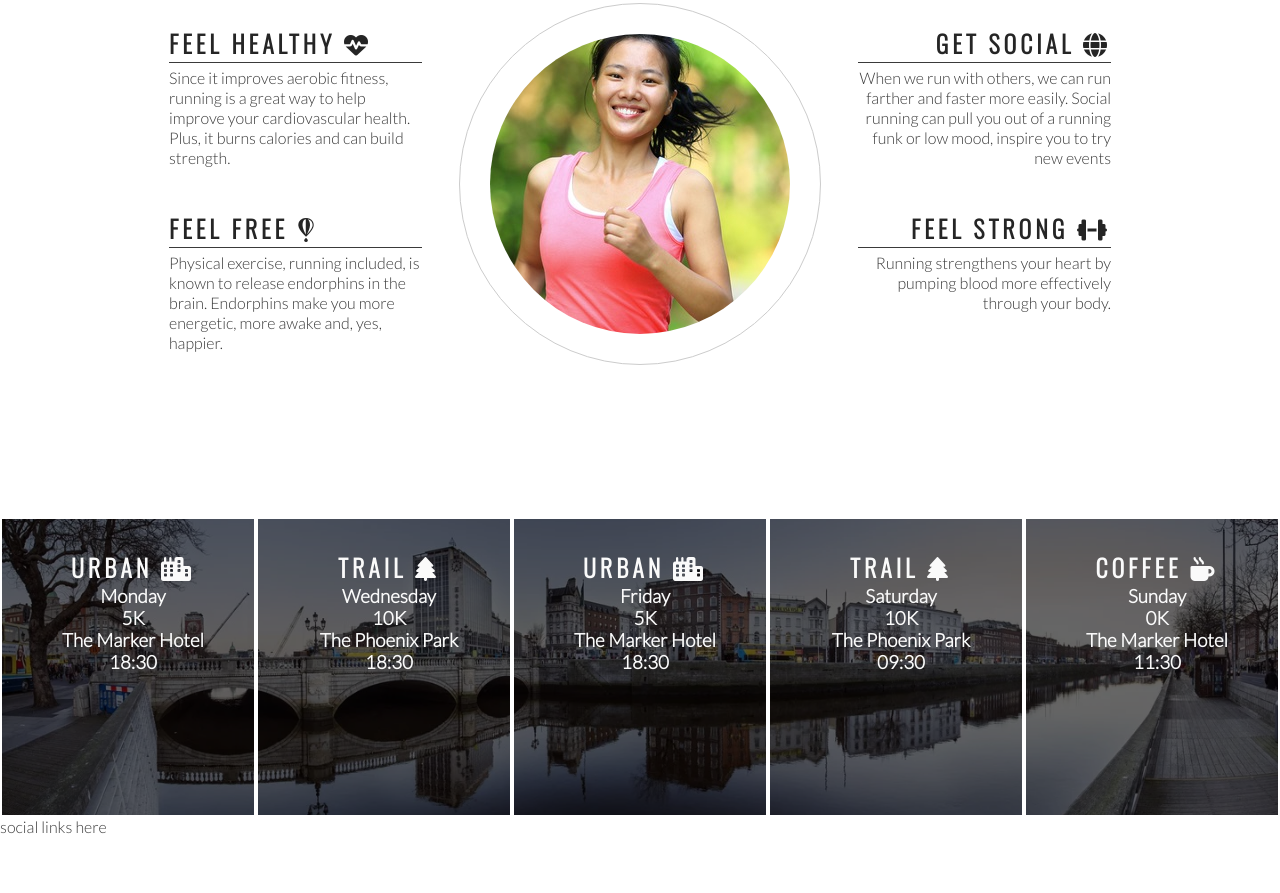
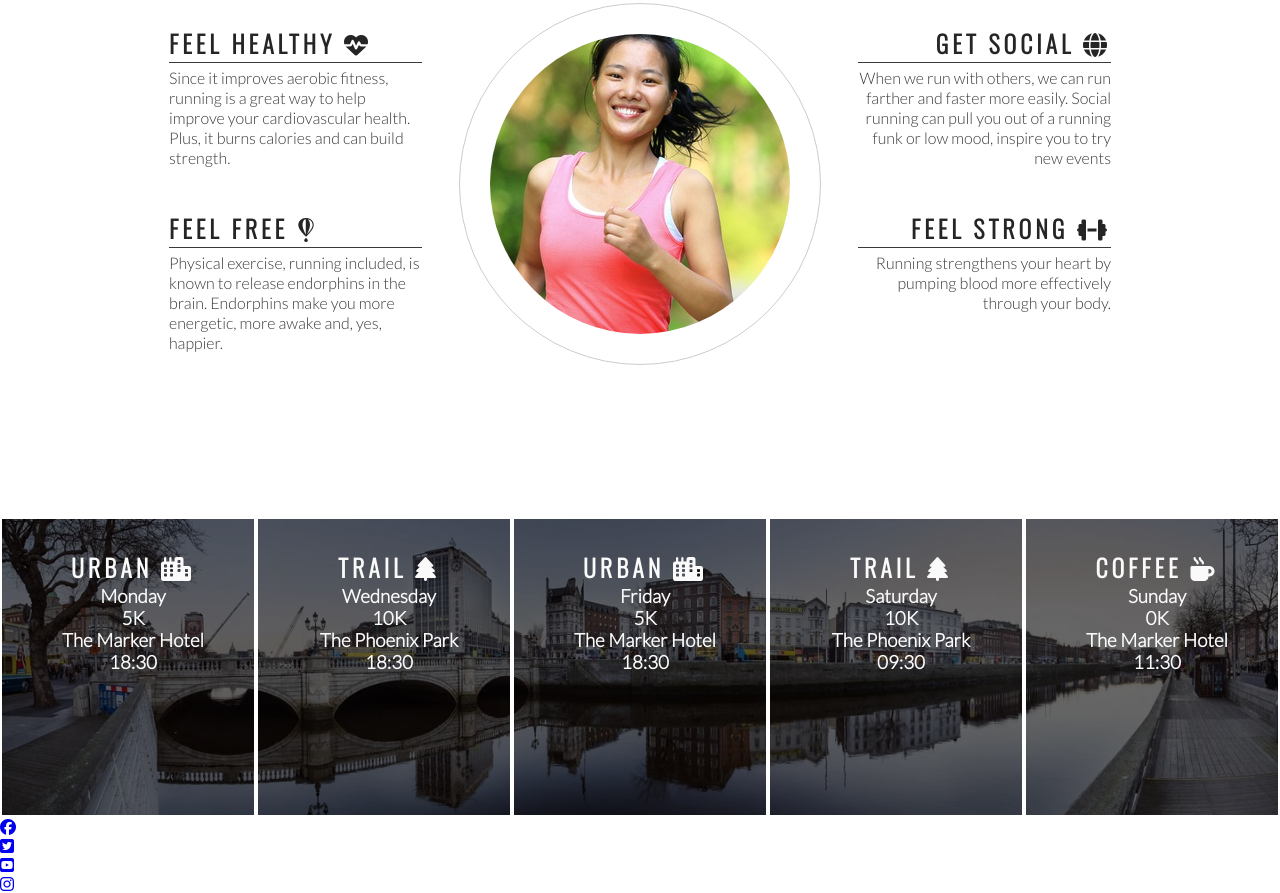
Before and after one commit to KrookMartin/love-running-, a plain HTML site: page index.html in a window 1280 px wide. Shown: the part 778-1671 px from the top of the page. Before the commit the page ends 1614 px from the top, so only its background shows below. Drawn offline with nearby package versions, Linux system fonts and the light colour scheme.

Commit message:
add social media link

```diff
--- a/index.html
+++ b/index.html
@@ -119,7 +119,22 @@
             <h3>11:30</h3>
         </div>
     </section>
-    <footer>social links here</footer>
+    <footer>
+        <ul>
+            <li>
+                <a href="http://facebook.com" target="_blank" rel="noopener" aria-label="Visit our Facebook page (opens in new a tab)"><i class="fa-brands fa-facebook"></i></a>
+            </li>
+            <li>
+                <a href="http://twitter.com" target="_blank" rel="noopener" aria-label="Visit our Twitter page (opens in new a tab)"><i class="fa-brands fa-twitter-square"></i></a>
+            </li>
+            <li>
+                <a href="http://youtube.com" target="_blank" rel="noopener" aria-label="Visit our YouTube page (opens in new a tab)"><i class="fa-brands fa-youtube-square"></i></a>
+            </li>
+            <li>
+                <a href="http://instagram.com" target="_blank" rel="noopener" aria-label="Visit our Instagram page (opens in new a tab)"><i class="fa-brands fa-instagram"></i></a>
+            </li>
+        </ul>
+    </footer>
 
     <script src="https://kit.fontawesome.com/9bd298668c.js" crossorigin="anonymous"></script>
 </body>
```
